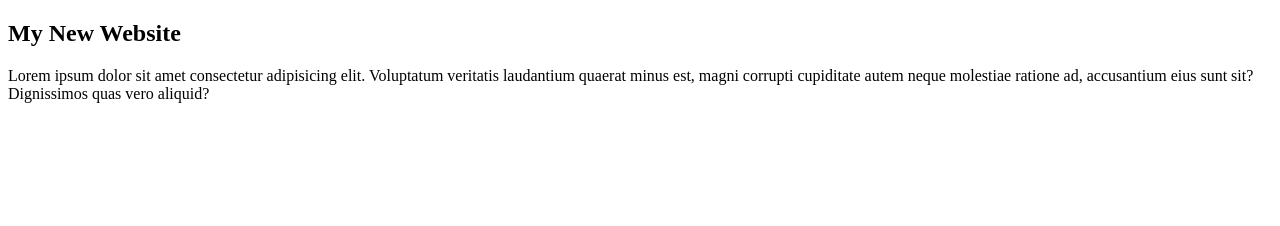
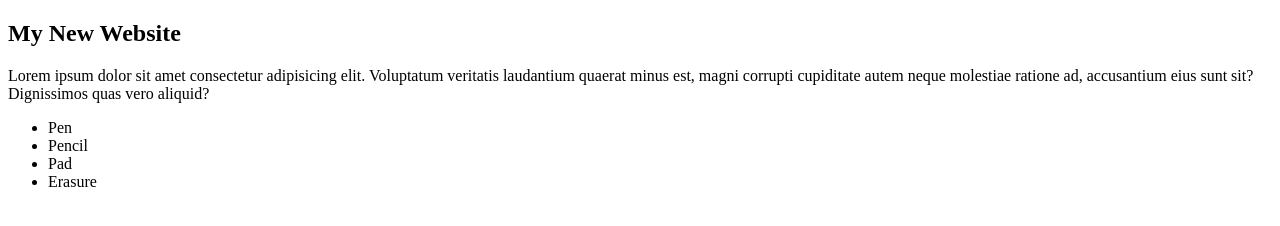
Before and after one commit to SiddiqurRahmanBD/my-new-website, a plain HTML site: page index.html in a window 1280 px wide. Drawn offline with Linux system fonts and the light colour scheme.

Commit message:
My First Website

```diff
--- a/index.html
+++ b/index.html
@@ -8,5 +8,11 @@
 <body>
     <h2>My New Website</h2>
     <p>Lorem ipsum dolor sit amet consectetur adipisicing elit. Voluptatum veritatis laudantium quaerat minus est, magni corrupti cupiditate autem neque molestiae ratione ad, accusantium eius sunt sit? Dignissimos quas vero aliquid?</p>
+    <ul>
+        <li>Pen</li>
+        <li>Pencil</li>
+        <li>Pad</li>
+        <li>Erasure</li>
+    </ul>
 </body>
 </html>
```
